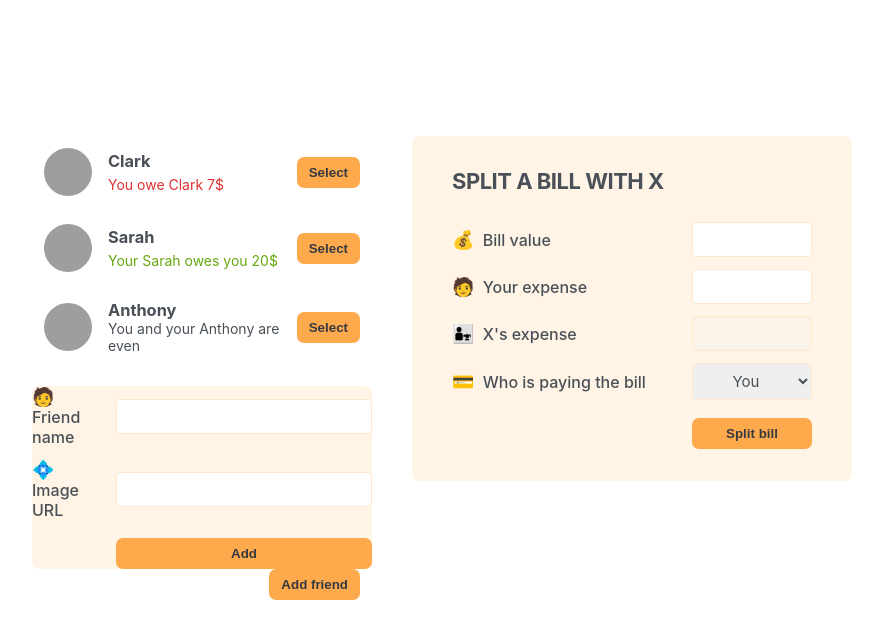
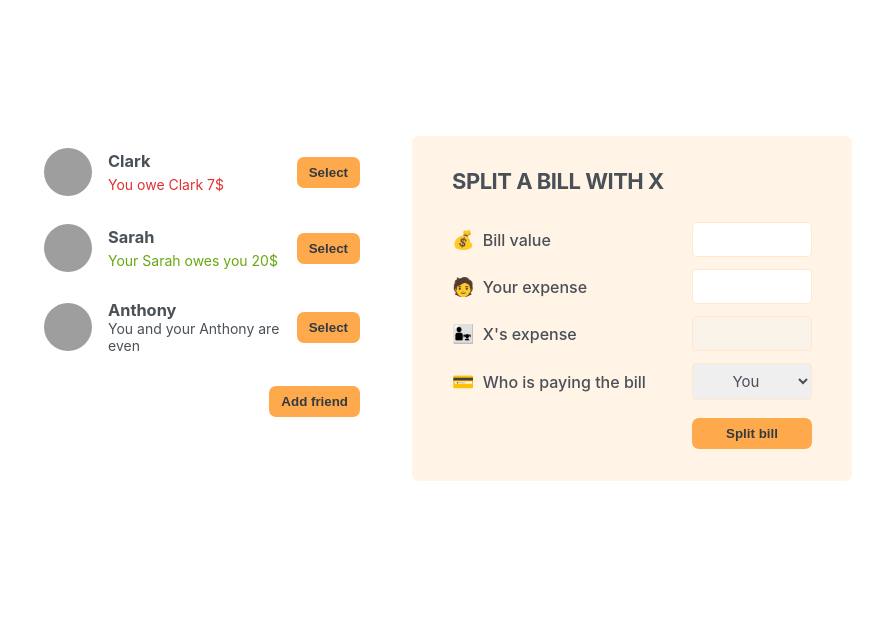
Before and after one commit to BernardSDev/eat-n-split, a React (Create React App) app: page / in a window 1280 px wide. Shown: the top 638 px of the page, without its empty margins (198-1081 px from the left). Built offline with nearby package versions, Linux system fonts and the light colour scheme; grey boxes are pictures that could not be loaded.

Commit message:
Display New Friend Form

```diff
--- a/src/App.js
+++ b/src/App.js
@@ -1,3 +1,5 @@
+import { useState } from 'react'
+
 const initialFriends = [
 	{
 		id: 118836,
@@ -19,13 +21,27 @@
 	},
 ]
 
+function Button({ children, onClick }) {
+	return (
+		<button className="button" onClick={onClick}>
+			{children}
+		</button>
+	)
+}
+
 export default function App() {
+	const [showAddForm, setShowAddFriend] = useState(false)
+
+	function handleShowAddFriend() {
+		setShowAddFriend((show) => !show)
+	}
+
 	return (
 		<div className="app">
 			<div className="sidebar">
 				<FriendsList />
-				<FormAddFriend />
-				<Button>Add friend</Button>
+				{showAddForm && <FormAddFriend />}
+				<Button onClick={handleShowAddFriend}>{showAddForm ? 'Close' : 'Add friend'}</Button>
 			</div>
 			<FormSplitBill />
 		</div>
@@ -63,10 +79,6 @@
 			<Button>Select</Button>
 		</li>
 	)
-}
-
-function Button({ children }) {
-	return <button className="button">{children}</button>
 }
 
 function FormAddFriend() {
```
